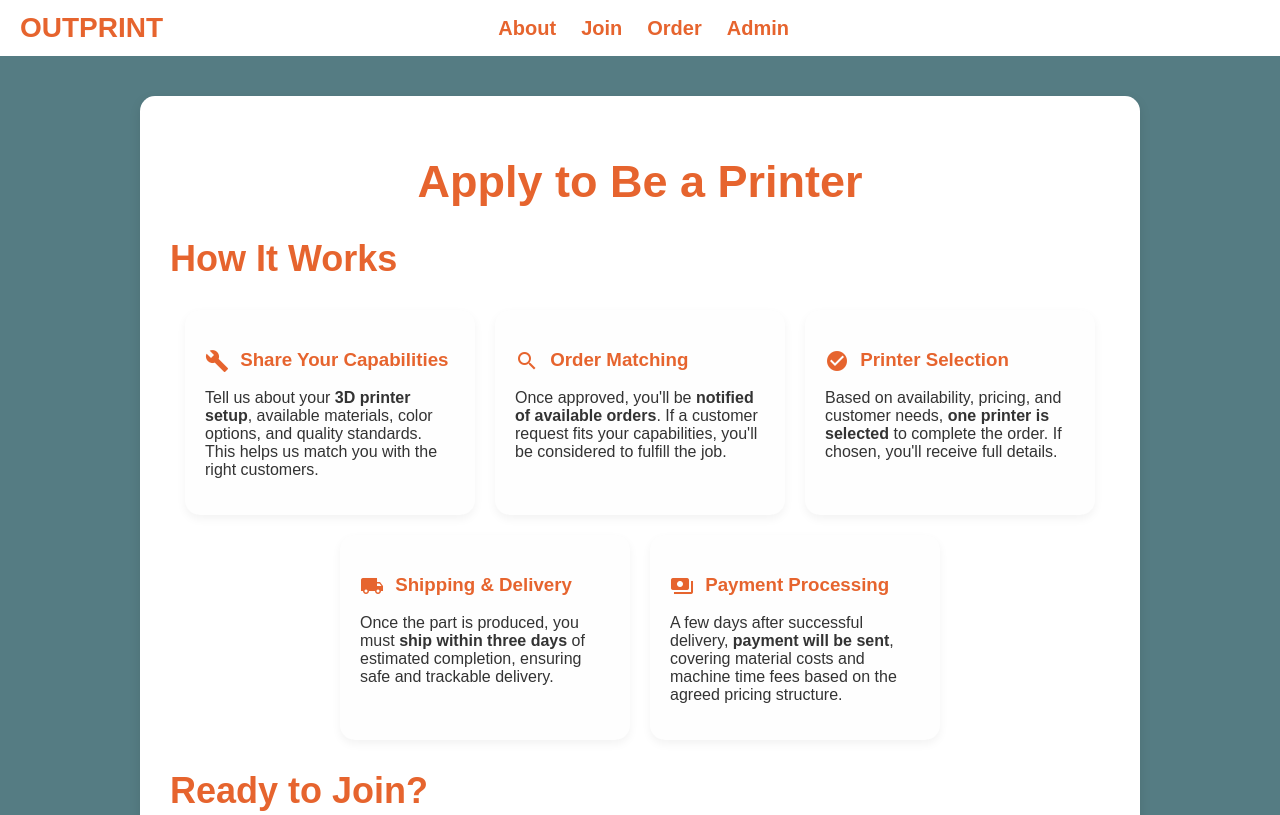
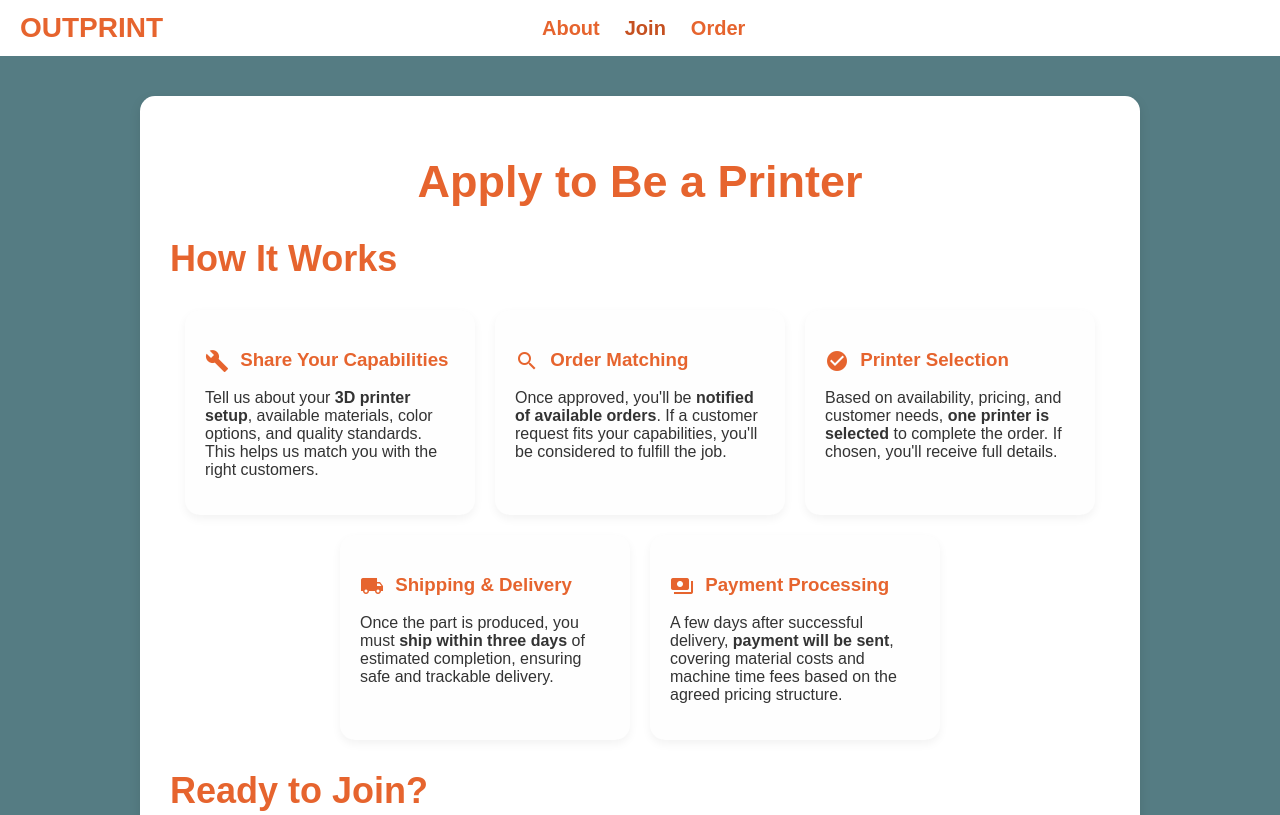
Before and after one commit to Mathwiz129/3D-Print-Website, a plain HTML site: page apply.html in a window 1280 px wide. Shown: the top 815 px of the page. Drawn offline with Linux system fonts and the light colour scheme.

Commit message:
before login implent

```diff
--- a/apply.html
+++ b/apply.html
@@ -9,25 +9,8 @@
 </head>
 <body>
 
-  <!-- Navigation Bar -->
- <link href="https://fonts.googleapis.com/icon?family=Material+Icons" rel="stylesheet" />
-
-<nav class="main-nav">
-  <div class="nav-left">
-    <a href="index.html" class="logo">OUTPRINT</a>
-  </div>
-  <ul class="nav-center">
-    <li><a href="about.html">About</a></li>
-    <li><a href="apply.html">Join</a></li>
-    <li><a href="orders.html">Order</a></li>
-    <li><a href="admin.html">Admin</a></li>
-  </ul>
-  <div class="nav-right">
-    <a href="#"><i class="material-icons">search</i></a>
-    <a href="#"><i class="material-icons">account_circle</i></a>
-    <span class="username">name</span>
-  </div>
-</nav>
+  <!-- Navigation Placeholder -->
+  <div id="nav-placeholder"></div>
 
   <!-- Main Content -->
   <main class="page-container">
@@ -65,5 +48,6 @@
     </div>
   </main>
 
+<script src="nav.js"></script>
 </body>
 </html>
--- /dev/null
+++ b/nav.html
@@ -0,0 +1,18 @@
+<!-- Navigation Component -->
+<link href="https://fonts.googleapis.com/icon?family=Material+Icons" rel="stylesheet" />
+
+<nav class="main-nav">
+  <div class="nav-left">
+    <a href="index.html" class="logo">OUTPRINT</a>
+  </div>
+  <ul class="nav-center">
+    <li><a href="about.html">About</a></li>
+    <li><a href="apply.html">Join</a></li>
+    <li><a href="orders.html">Order</a></li>
+  </ul>
+  <div class="nav-right">
+    <a href="#"><i class="material-icons">search</i></a>
+    <a href="#"><i class="material-icons">account_circle</i></a>
+    <span class="username">name</span>
+  </div>
+</nav>
--- /dev/null
+++ b/nav.js
@@ -0,0 +1,54 @@
+// Navigation Component Loader
+document.addEventListener('DOMContentLoaded', function() {
+    // Create a placeholder for the navigation
+    const navPlaceholder = document.getElementById('nav-placeholder');
+
+    if (navPlaceholder) {
+        // Load the navigation component
+        fetch('nav.html')
+            .then(response => response.text())
+            .then(html => {
+                // Insert the navigation HTML
+                navPlaceholder.innerHTML = html;
+
+                // Highlight the current page in navigation
+                highlightCurrentPage();
+            })
+            .catch(error => {
+                console.error('Error loading navigation:', error);
+                // Fallback navigation if nav.html fails to load
+                navPlaceholder.innerHTML = `
+                    <nav class="main-nav">
+                        <div class="nav-left">
+                            <a href="index.html" class="logo">OUTPRINT</a>
+                        </div>
+                        <ul class="nav-center">
+                            <li><a href="about.html">About</a></li>
+                            <li><a href="apply.html">Join</a></li>
+                            <li><a href="orders.html">Order</a></li>
+                        </ul>
+                        <div class="nav-right">
+                            <a href="#"><i class="material-icons">search</i></a>
+                            <a href="#"><i class="material-icons">account_circle</i></a>
+                            <span class="username">name</span>
+                        </div>
+                    </nav>
+                `;
+                highlightCurrentPage();
+            });
+    }
+});
+
+// Function to highlight the current page in navigation
+function highlightCurrentPage() {
+    const currentPage = window.location.pathname.split('/').pop() || 'index.html';
+    const navLinks = document.querySelectorAll('.nav-center a');
+
+    navLinks.forEach(link => {
+        const href = link.getAttribute('href');
+        if (href === currentPage) {
+            link.style.color = '#c55020'; // Darker orange for current page
+            link.style.fontWeight = 'bold';
+        }
+    });
+}
```
Also changed, not shown: about.html (+4 -17 lines), index.html (+3 -21 lines), orders.html (+3 -15 lines).
